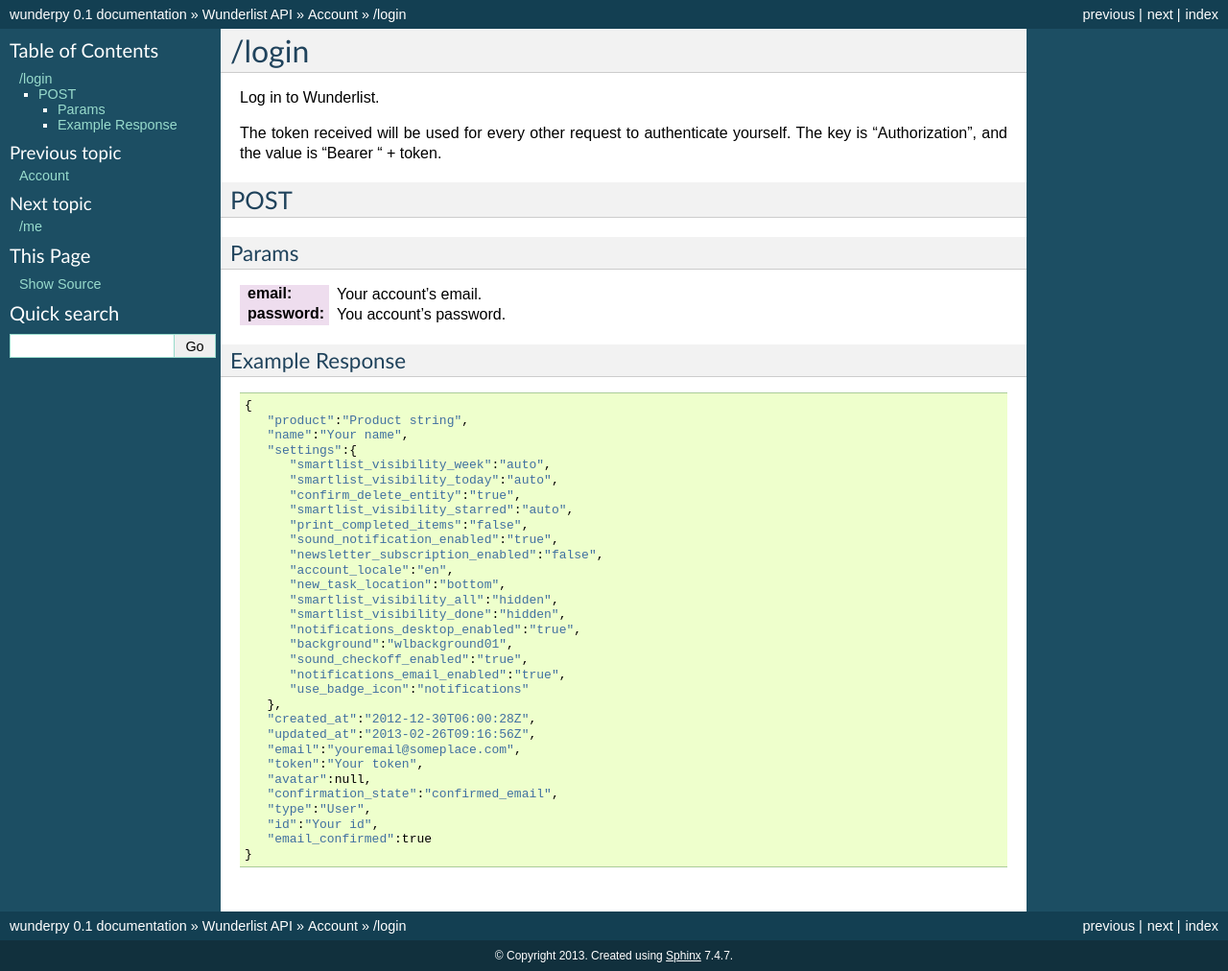
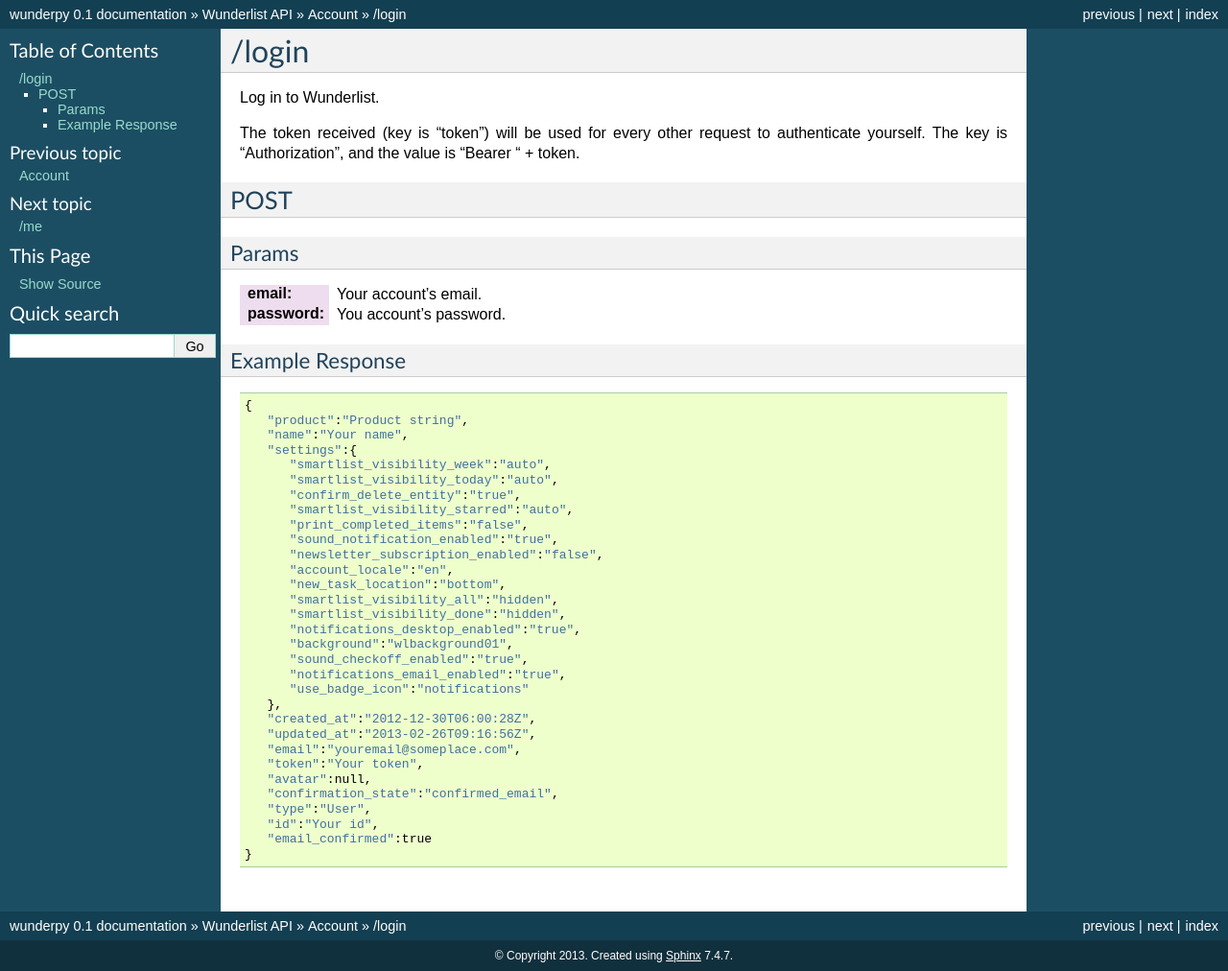
Before and after one commit to movermeyer/wunderpy, a Sphinx documentation site: the page built from docs/source/wunderlist_api/account/login.rst, in a window 1280 px wide. Shown: the whole page at 96% size. Built offline with Sphinx 7.4.7, drawn with Linux system fonts in a browser that asks for light colours.

```diff
--- a/docs/source/wunderlist_api/account/login.rst
+++ b/docs/source/wunderlist_api/account/login.rst
@@ -3,7 +3,7 @@
 
 Log in to Wunderlist.
 
-The token received will be used for every other request to authenticate yourself.
+The token received (key is "token") will be used for every other request to authenticate yourself.
 The key is "Authorization", and the value is "Bearer " + token.
 
 POST
--- a/docs/source/wunderlist_api/index.rst
+++ b/docs/source/wunderlist_api/index.rst
@@ -13,6 +13,7 @@ Contents
 .. toctree::
     :maxdepth: 3
 
+    auth
     account/index
     tasks/index
     lists/index
```
Also changed, not shown: docs/source/wunderlist_api/auth.rst (added, +8 -0 lines).
